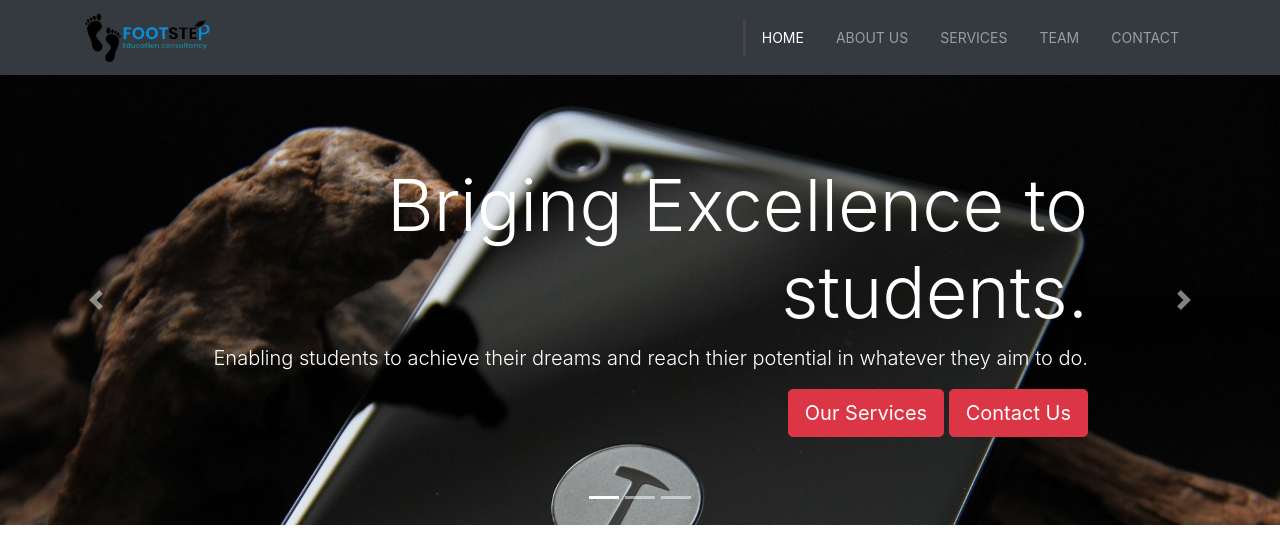
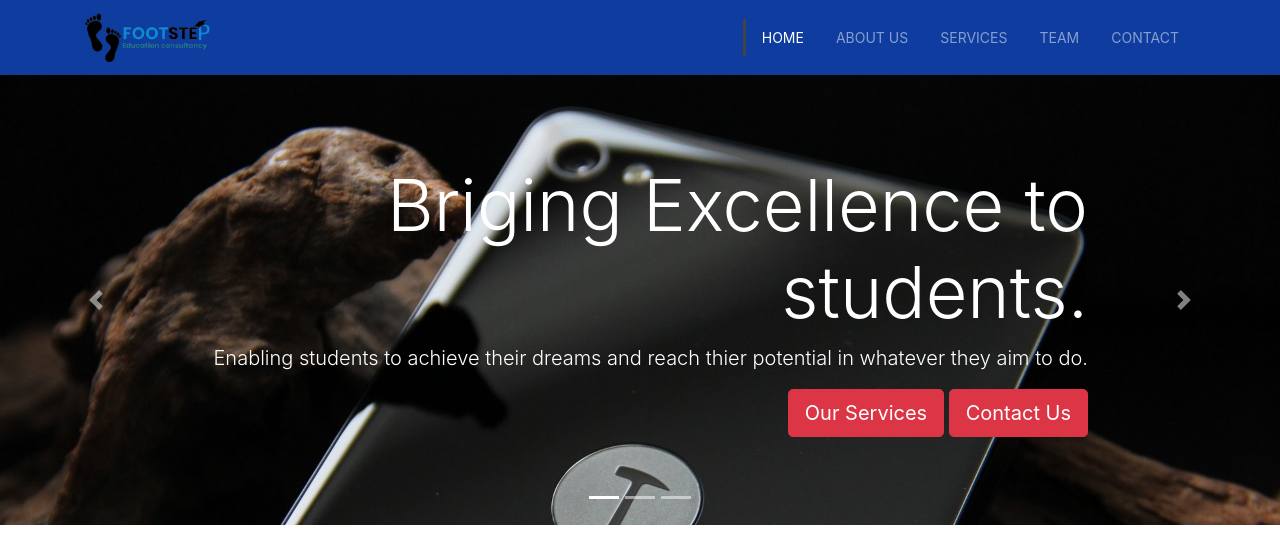
Before and after one commit to rajan-bm/footstep01, a plain HTML site: page index.html in a window 1280 px wide. Shown: the top 538 px of the page. Drawn offline with nearby package versions, Linux system fonts and the light colour scheme; some packages are replaced by stand-ins of ours; grey boxes are pictures that could not be loaded; a script that the page names is missing.

Commit message:
raajan01

```diff
--- a/index.html
+++ b/index.html
@@ -15,7 +15,7 @@
 </head>
 
 <body>
-  <nav class="navbar navbar-expand-sm navbar-dark bg-dark">
+  <nav class="navbar navbar-expand-sm navbar-dark custom-bg">
     <div class="container">
       <a href="index.html" class="navbar-brand"><img src="/img/logo.png" alt="" srcset="" width="125"></a>
       <button class="navbar-toggler" data-toggle="collapse" data-target="#navbarCollapse">
```
Also changed, not shown: services.html (+1 -1 lines).
